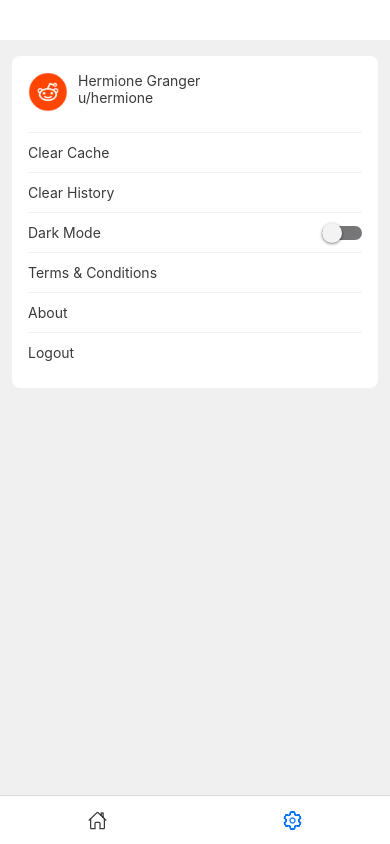
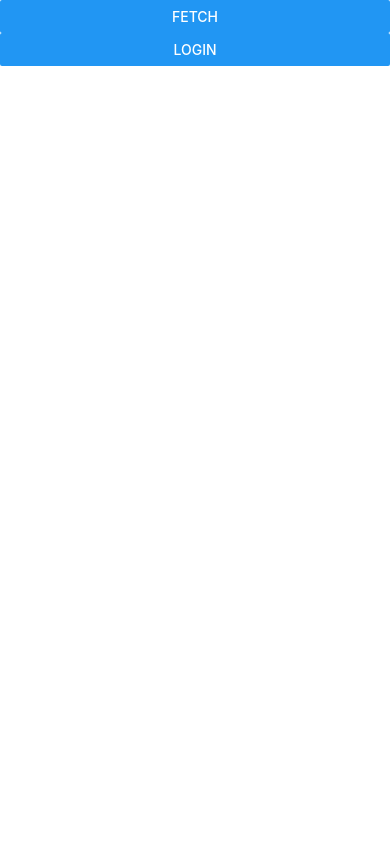
Before and after one commit to saheeranas/react-native-redux-boilerplate, a React Native app: screen /Settings in a window 390 px wide. Built offline with nearby package versions, Linux system fonts and the light colour scheme.

Commit message:
network status handler wired with basic setup

```diff
--- a/App.js
+++ b/App.js
@@ -4,10 +4,10 @@ import {Provider} from 'react-redux';
 import {store} from './app/store/store';
 import {ThemeProvider} from './app/theme/useTheme';
 
-import Login from './app/screens/auth/Login';
+import Demo from './app/screens/Demo';
+// import Login from './app/screens/auth/Login';
 // import Tasks from './app/screens/Tasks';
 // import Settings from './app/screens/Settings';
-// import Demo from './app/screens/Demo';
 // import NoInternet from './app/components/NoInternet';
 // import NotFound from './app/components/NotFound';
 
@@ -18,13 +18,13 @@ export default class App extends Component {
     return (
       <Provider store={store}>
         <ThemeProvider>
-          <RootNavigation />
+          <Demo />
+          {/* <RootNavigation /> */}
           {/* <NotFound /> */}
           {/* <NoInternet /> */}
           {/* <Login /> */}
           {/* <Tasks /> */}
           {/* <Settings /> */}
-          {/* <Demo /> */}
         </ThemeProvider>
       </Provider>
     );
--- a/app/screens/Demo.js
+++ b/app/screens/Demo.js
@@ -1,15 +1,39 @@
 import React from 'react';
 import {Text, View, Button} from 'react-native';
 
-import {getNews} from '../services';
+import {getNews, login} from '../services';
+
+const Base_URL = 'http://10.0.2.2:4001/';
 
 const Demo = () => {
   const getData = () => {
     getNews().then(res => console.log(res));
+    // fetch(Base_URL)
+    //   .then(res => res.json())
+    //   .then(msg => console.log(msg));
+  };
+
+  const handleLogin = async () => {
+    // login({username: 'hermione', password: '123456'}).then(res =>
+    //   console.log(res),
+    // );
+
+    const body = {
+      username: '',
+      password: '',
+    };
+
+    try {
+      let res = await login(body);
+      // console.log(res.data);
+    } catch (e) {
+      // console.log(e);
+    }
   };
   return (
     <View>
       <Button title="FETCH" onPress={getData} />
+      <Button title="LOGIN" onPress={handleLogin} />
     </View>
   );
 };
--- a/app/services/api-client.js
+++ b/app/services/api-client.js
@@ -1,4 +1,5 @@
 import axios from 'axios';
+import statusHandler from './statusHandler';
 
 // Add a request interceptor
 axios.interceptors.request.use(
@@ -21,6 +22,8 @@ axios.interceptors.response.use(
   },
   function (error) {
     // Do something with response error
+    statusHandler(error);
+    // console.log(error);
     return Promise.reject(error);
   },
 );
--- a/app/services/auth.js
+++ b/app/services/auth.js
@@ -1,6 +1,5 @@
 import {routes, post, get} from './index';
 
 export const login = body => {
-  //   return fetch('/').then(res => res.json());
   return post(`${routes.login}`, {body});
 };
--- a/app/services/index.js
+++ b/app/services/index.js
@@ -27,23 +27,6 @@ const post = async (route, {body, type = '', user = {}}) => {
   });
 };
 
-// Status Handler
-const statusHandler = async res => {
-  switch (res.status) {
-    case 200: {
-      return res;
-    }
-    case 403: {
-      // localStorage.clear();
-      // window.location.reload();
-      return res;
-    }
-    default: {
-      throw res;
-    }
-  }
-};
-
 // Routes
 const routes = {
   login: 'login',
--- /dev/null
+++ b/app/services/statusHandler.js
@@ -0,0 +1,19 @@
+/**
+ * Status Handler - For handling network responses
+ */
+const statusHandler = err => {
+  if (err.response) {
+    switch (err.response.status) {
+      case 403: {
+        // Clear Token from storage
+        // Redirect to Login screen
+        break;
+      }
+      default: {
+        break;
+      }
+    }
+  }
+};
+
+export default statusHandler;
```
